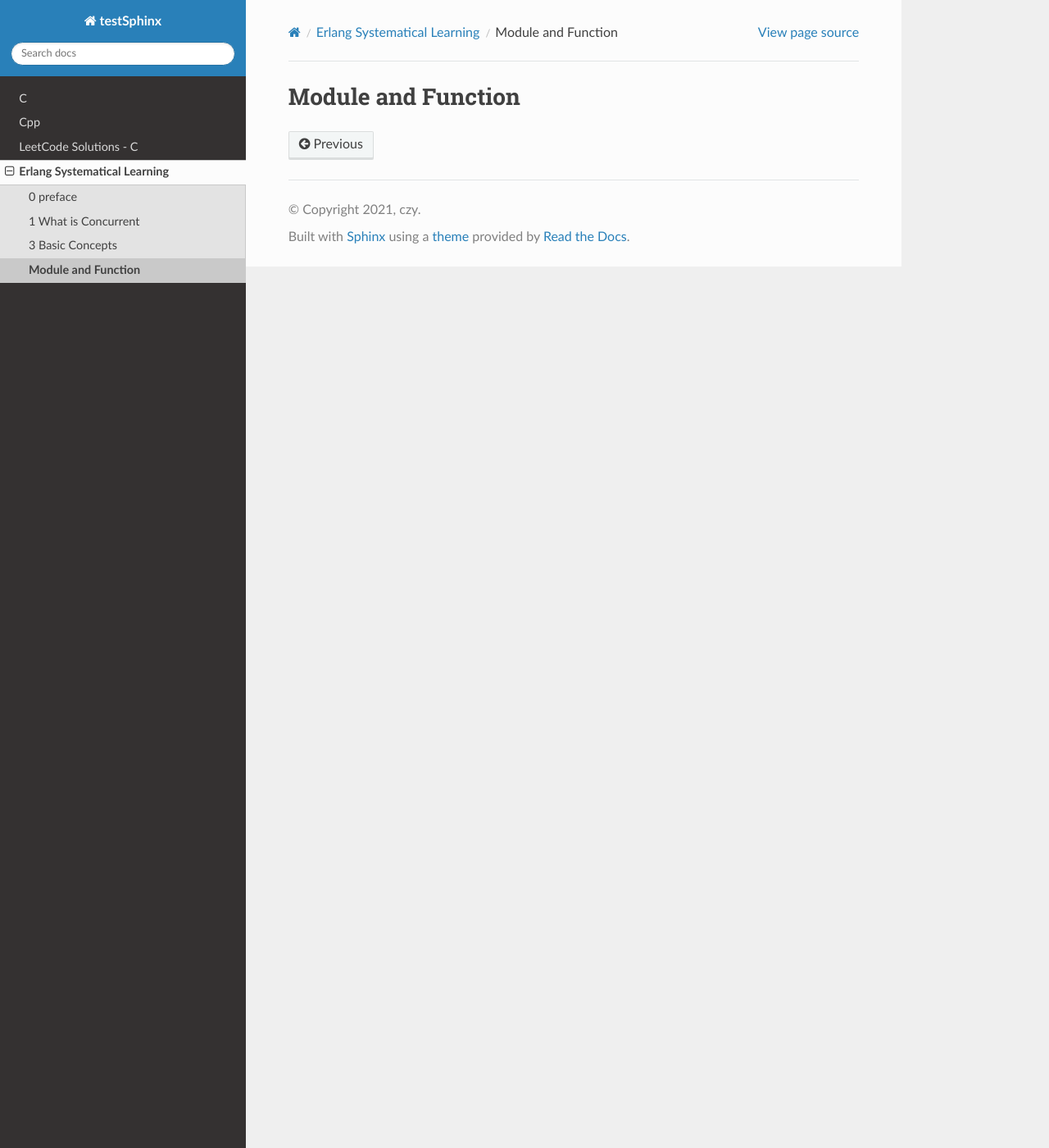
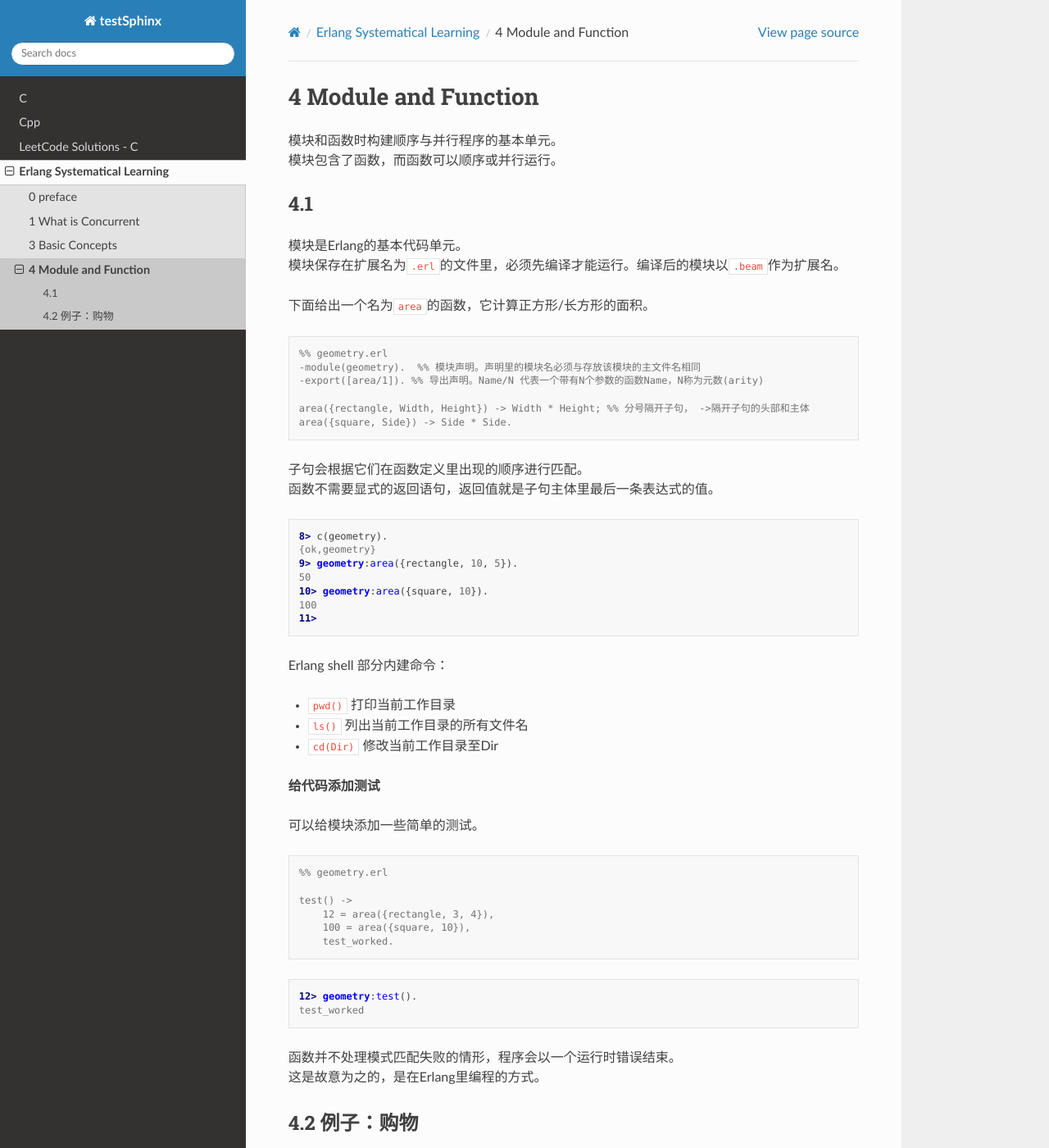
Before and after one commit to windweed/tmpForSphinx, a Sphinx documentation site: the page built from docs/source/Erlang/d_Module_and_Function.md, in a window 1280 px wide and 1400 px high. Shown: the whole window at 82% size. Built offline with Sphinx 7.4.7 and the Read the Docs theme 2.0.0, drawn with Linux system fonts in a browser that asks for light colours; pages that are not in the unit, such as notebooks, are missing from menus.

Commit message:
upd chap 4

````diff
--- a/docs/source/Erlang/d_Module_and_Function.md
+++ b/docs/source/Erlang/d_Module_and_Function.md
@@ -1 +1,60 @@
-# Module and Function
+# 4 Module and Function
+
+模块和函数时构建顺序与并行程序的基本单元。
+模块包含了函数，而函数可以顺序或并行运行。
+
+## 4.1
+
+模块是Erlang的基本代码单元。
+模块保存在扩展名为`.erl`的文件里，必须先编译才能运行。编译后的模块以`.beam`作为扩展名。
+
+下面给出一个名为`area`的函数，它计算正方形/长方形的面积。
+
+```erl
+%% geometry.erl
+-module(geometry).  %% 模块声明。声明里的模块名必须与存放该模块的主文件名相同
+-export([area/1]). %% 导出声明。Name/N 代表一个带有N个参数的函数Name，N称为元数(arity)
+
+area({rectangle, Width, Height}) -> Width * Height; %% 分号隔开子句， ->隔开子句的头部和主体
+area({square, Side}) -> Side * Side.
+```
+子句会根据它们在函数定义里出现的顺序进行匹配。
+函数不需要显式的返回语句，返回值就是子句主体里最后一条表达式的值。
+
+```erl
+8> c(geometry).
+{ok,geometry}
+9> geometry:area({rectangle, 10, 5}).
+50
+10> geometry:area({square, 10}).
+100
+11>
+```
+
+Erlang shell 部分内建命令：
+* `pwd()` 打印当前工作目录
+* `ls()` 列出当前工作目录的所有文件名
+* `cd(Dir)` 修改当前工作目录至Dir
+
+**给代码添加测试**
+
+可以给模块添加一些简单的测试。
+```erl
+%% geometry.erl
+
+test() ->
+    12 = area({rectangle, 3, 4}),
+    100 = area({square, 10}),
+    test_worked.
+```
+
+```erl
+12> geometry:test().
+test_worked
+
+```
+
+函数并不处理模式匹配失败的情形，程序会以一个运行时错误结束。
+这是故意为之的，是在Erlang里编程的方式。
+
+## 4.2 例子：购物
````
Also changed, not shown: docs/source/LeetCode/queue/1700.md (+1 -1 lines), docs/source/LeetCode/stack/20.md (+1 -1 lines).
